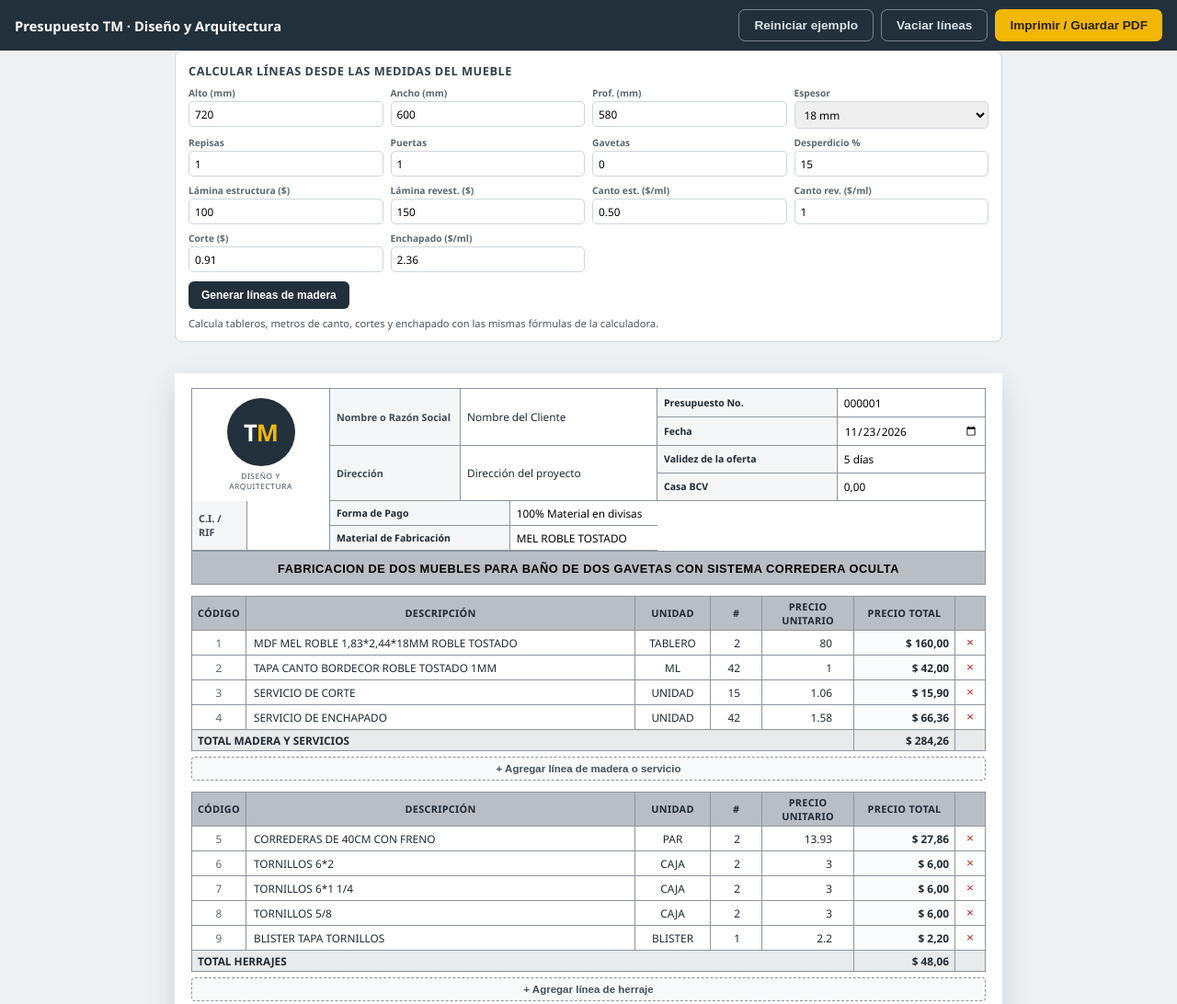
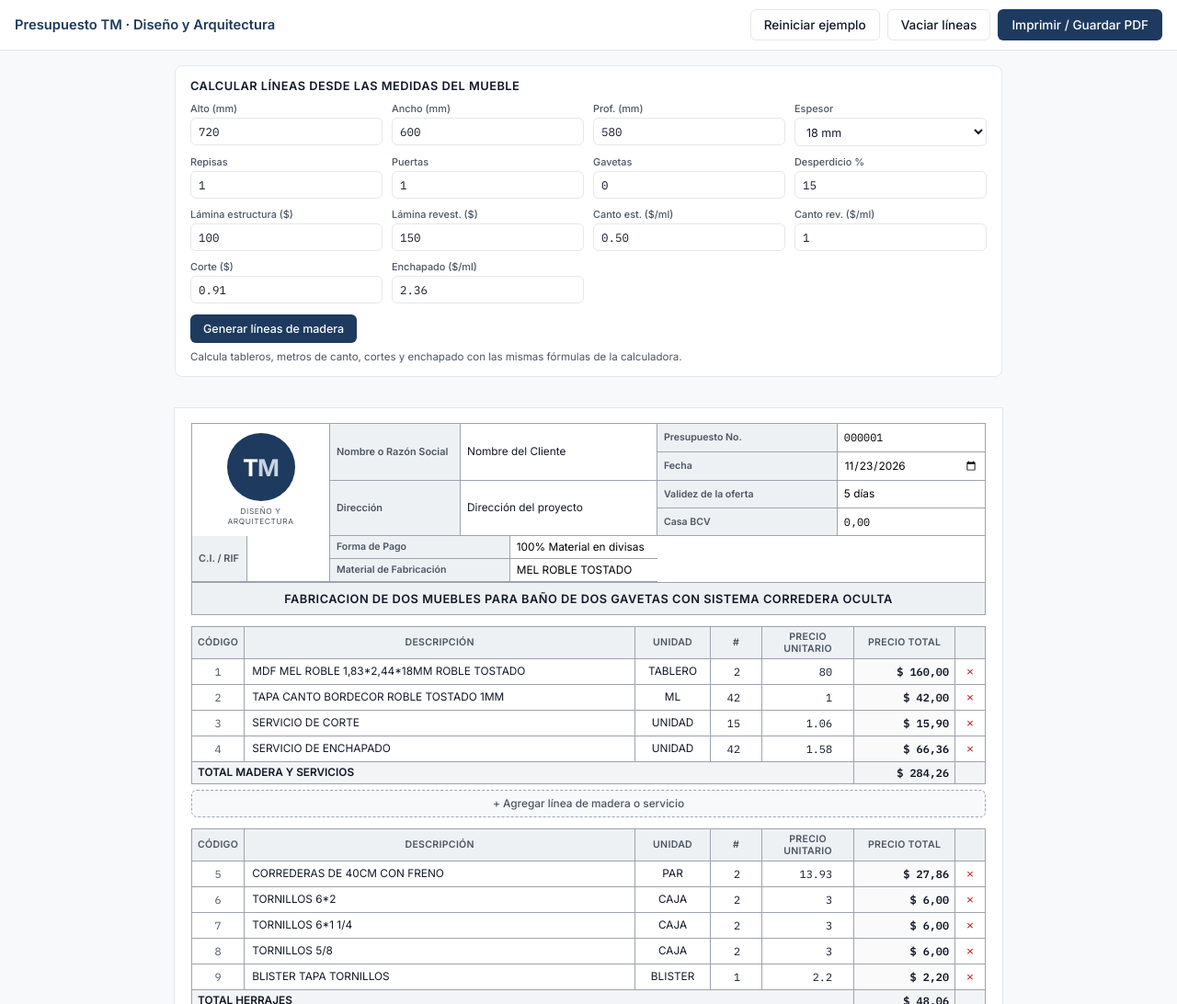
Before and after one commit to cascitealex/calculadora-muebles, a plain HTML site: page presupuesto.html in a window 1280 px wide. Shown: the top 1092 px of the page at 92% size. Drawn offline with Linux system fonts and the light colour scheme.

Commit message:
Actualiza presupuesto.html

```diff
--- a/presupuesto.html
+++ b/presupuesto.html
@@ -4,104 +4,123 @@
 <meta charset="UTF-8">
 <meta name="viewport" content="width=device-width, initial-scale=1.0">
 <title>Presupuesto | TM Diseño y Arquitectura</title>
+<link rel="preconnect" href="https://fonts.googleapis.com">
+<link rel="preconnect" href="https://fonts.gstatic.com" crossorigin>
+<link href="https://fonts.googleapis.com/css2?family=IBM+Plex+Mono:wght@400;500;600&family=Inter:wght@400;500;600;700&display=swap" rel="stylesheet">
+<link rel="stylesheet" href="estilos-sistema.css">
 <style>
   :root{
-    --linea:#8d949c; --gris:#b9bec4; --gris-claro:#e8eaec;
-    --amarillo:#f2b705; --texto:#1f2933; --verde:#0b7a4b;
+    /* Alias del sistema (tokens en estilos-sistema.css). --amarillo se conserva como nombre
+       de variable, ahora es un tinte suave del acento para filas destacadas. */
+    --linea:#9CA3AF; --gris:#EEF1F4; --gris-claro:#F3F4F6;
+    --amarillo:#E3EAF2; --texto:var(--text-primary); --verde:var(--success);
   }
   *{ box-sizing:border-box; }
-  body{ margin:0; background:#eef1f3; color:var(--texto);
-    font-family:"Segoe UI", Arial, sans-serif; font-size:14px; }
-  .barra{ position:sticky; top:0; z-index:20; background:#22303c; color:#fff;
+  body{ margin:0; background:var(--bg); color:var(--texto);
+    font-family:var(--font-sans); font-size:14px; }
+  .barra{ position:sticky; top:0; z-index:20; background:var(--surface); color:var(--text-primary);
+    border-bottom:1px solid var(--border);
     padding:10px 16px; display:flex; gap:10px; align-items:center; justify-content:space-between; flex-wrap:wrap; }
-  .barra strong{ font-size:.92rem; font-weight:600; }
+  .barra strong{ font-size:.92rem; font-weight:600; color:var(--accent); }
   .barra .acciones{ display:flex; gap:8px; flex-wrap:wrap; }
-  .btn{ border:0; border-radius:7px; padding:9px 16px; font-size:.85rem; font-weight:700; cursor:pointer; }
-  .btn-1{ background:var(--amarillo); color:#2b2100; }
-  .btn-2{ background:transparent; color:#dbe4ea; border:1px solid rgba(255,255,255,.4); }
-  .btn:hover{ filter:brightness(1.08); }
+  .btn{ border:1px solid transparent; border-radius:6px; padding:8px 14px; font-family:inherit; font-size:.85rem; font-weight:500; cursor:pointer;
+    transition:background .15s, border-color .15s; }
+  .btn-1{ background:var(--accent); color:#fff; }
+  .btn-1:hover{ background:#172e4c; }
+  .btn-2{ background:var(--surface); color:var(--text-primary); border-color:var(--border); }
+  .btn-2:hover{ border-color:var(--text-secondary); background:var(--bg); }
+  .btn:focus-visible, .btn-agregar:focus-visible, .btn-aplicar:focus-visible{ outline:2px solid var(--accent); outline-offset:2px; }
 
   .envoltura{ padding:18px; display:flex; justify-content:center; }
   .hoja{ background:#fff; width:100%; max-width:900px; padding:16px 18px 26px;
-    box-shadow:0 10px 30px rgba(0,0,0,.12); }
+    box-shadow:0 0 0 1px var(--border), 0 1px 3px rgba(17,24,39,.08); }
 
   /* ---------- encabezado ---------- */
   .cab{ display:grid; grid-template-columns:150px 1fr 1fr; gap:0; border:1px solid var(--linea); }
   .logo{ grid-row:span 2; border-right:1px solid var(--linea); padding:10px;
     display:flex; flex-direction:column; align-items:center; justify-content:center; text-align:center; }
-  .logo .tm{ width:74px; height:74px; border-radius:50%; background:#22303c; color:#fff;
-    display:flex; align-items:center; justify-content:center; font-size:1.6rem; font-weight:800; letter-spacing:-1px; }
-  .logo .tm span{ color:var(--amarillo); }
-  .logo small{ display:block; margin-top:6px; font-size:.52rem; letter-spacing:.6px; color:#4a5560; line-height:1.3; }
+  .logo .tm{ width:74px; height:74px; border-radius:50%; background:var(--accent); color:#fff;
+    display:flex; align-items:center; justify-content:center; font-size:1.6rem; font-weight:700; letter-spacing:-1px; }
+  .logo .tm span{ color:#C7D4E3; }
+  .logo small{ display:block; margin-top:6px; font-size:.52rem; letter-spacing:.6px; color:var(--text-secondary); line-height:1.3; }
   .campo-cab{ display:flex; border-bottom:1px solid var(--linea); border-right:1px solid var(--linea); }
   .campo-cab:last-child{ border-right:0; }
-  .campo-cab label{ flex:0 0 40%; padding:5px 7px; font-size:.68rem; font-weight:700;
-    background:#f4f6f7; border-right:1px solid var(--linea); color:#3d4b56; display:flex; align-items:center; }
+  .campo-cab label{ flex:0 0 40%; padding:5px 7px; font-size:.68rem; font-weight:600;
+    background:var(--gris); border-right:1px solid var(--linea); color:var(--text-secondary); display:flex; align-items:center; }
   .campo-cab .val{ flex:1; }
   .campo-cab input{ width:100%; height:100%; border:0; padding:5px 7px; font-size:.74rem;
     font-family:inherit; color:var(--texto); background:transparent; outline:none; }
-  .campo-cab input:focus{ background:#fffbea; }
+  .campo-cab input:focus{ background:#F1F5F9; box-shadow:inset 0 0 0 1px var(--accent); }
   .cab-derecha{ border-bottom:1px solid var(--linea); display:flex; flex-direction:column; }
   .cab-derecha .fila{ display:flex; border-bottom:1px solid var(--linea); flex:1; }
   .cab-derecha .fila:last-child{ border-bottom:0; }
-  .cab-derecha label{ flex:0 0 55%; padding:5px 7px; font-size:.66rem; font-weight:700;
-    background:#f4f6f7; border-right:1px solid var(--linea); display:flex; align-items:center; }
+  .cab-derecha label{ flex:0 0 55%; padding:5px 7px; font-size:.66rem; font-weight:600; color:var(--text-secondary);
+    background:var(--gris); border-right:1px solid var(--linea); display:flex; align-items:center; }
   .cab-derecha input{ border:0; width:100%; padding:5px 7px; font-size:.74rem; font-family:inherit; outline:none; }
+  .cab-derecha input:focus{ background:#F1F5F9; box-shadow:inset 0 0 0 1px var(--accent); }
+  #hNumero, #hBcv{ font-family:var(--font-mono); font-variant-numeric:tabular-nums; }
 
   .titulo-trabajo{ border:1px solid var(--linea); border-top:0; background:var(--gris);
     text-align:center; padding:8px; }
-  .titulo-trabajo input{ width:100%; border:0; background:transparent; text-align:center;
-    font-size:.8rem; font-weight:700; letter-spacing:.5px; text-transform:uppercase; outline:none; }
+  .titulo-trabajo input{ width:100%; border:0; background:transparent; text-align:center; font-family:inherit;
+    font-size:.8rem; font-weight:600; letter-spacing:.5px; text-transform:uppercase; outline:none; color:var(--text-primary); }
 
   /* ---------- tablas ---------- */
   table.pres{ width:100%; border-collapse:collapse; margin-top:12px; }
-  table.pres th, table.pres td{ border:1px solid var(--linea); padding:3px 6px; font-size:.74rem; }
-  table.pres th{ background:var(--gris); font-size:.68rem; text-transform:uppercase; letter-spacing:.3px; }
-  table.pres td.sec{ background:var(--gris); font-weight:700; font-size:.7rem; text-transform:uppercase; }
-  table.pres td.cod{ width:52px; text-align:center; color:#5b6770; }
+  table.pres th, table.pres td{ border:1px solid var(--linea); padding:4px 6px; font-size:.74rem; }
+  table.pres th{ background:var(--gris); color:var(--text-secondary); font-size:.66rem; font-weight:600; text-transform:uppercase; letter-spacing:.3px; }
+  table.pres td.sec{ background:var(--gris); font-weight:600; font-size:.7rem; text-transform:uppercase; }
+  table.pres td.cod{ width:52px; text-align:center; color:var(--text-secondary); font-family:var(--font-mono); font-variant-numeric:tabular-nums; }
   table.pres td.uni{ width:82px; text-align:center; }
   table.pres td.cant{ width:56px; }
   table.pres td.pu{ width:100px; }
-  table.pres td.pt{ width:110px; text-align:right; font-weight:600; background:#fafbfc; }
+  table.pres td.pt{ width:110px; text-align:right; font-weight:600; background:#FAFAFB; }
+  table.pres td.cant, table.pres td.pu, table.pres td.pt, table.pres input.num{
+    font-family:var(--font-mono); font-variant-numeric:tabular-nums; }
   table.pres input{ width:100%; border:0; background:transparent; font-family:inherit;
     font-size:.74rem; padding:2px; outline:none; color:var(--texto); }
-  table.pres input:focus{ background:#fffbea; }
+  table.pres input:focus{ background:#F1F5F9; box-shadow:inset 0 0 0 1px var(--accent); }
   table.pres input.num{ text-align:right; }
   table.pres td.uni input{ text-align:center; }
-  .fila-total td{ background:var(--gris-claro); font-weight:700; text-transform:uppercase; font-size:.72rem; }
-  .fila-total td.monto{ text-align:right; }
-  .btn-quitar{ border:0; background:transparent; color:#b3261e; cursor:pointer; font-size:.85rem; }
-  .btn-agregar{ margin-top:6px; border:1px dashed var(--linea); background:#f7f9fa; width:100%;
-    padding:6px; font-size:.72rem; cursor:pointer; color:#44525c; font-weight:600; border-radius:4px; }
+  .fila-total td{ background:var(--gris-claro); font-weight:600; text-transform:uppercase; font-size:.72rem; }
+  .fila-total td.monto{ text-align:right; font-family:var(--font-mono); font-variant-numeric:tabular-nums; }
+  .btn-quitar{ border:0; background:transparent; color:var(--danger); cursor:pointer; font-size:.85rem; }
+  .btn-agregar{ margin-top:6px; border:1px dashed var(--linea); background:var(--bg); width:100%; font-family:inherit;
+    padding:7px; font-size:.74rem; cursor:pointer; color:var(--text-secondary); font-weight:500; border-radius:6px; }
+  .btn-agregar:hover{ border-color:var(--accent); color:var(--accent); }
 
   /* ---------- totales finales ---------- */
   .cierre{ margin-top:12px; display:flex; justify-content:flex-end; }
   .cierre table{ border-collapse:collapse; min-width:430px; }
   .cierre td{ border:1px solid var(--linea); padding:6px 10px; font-size:.76rem; }
-  .cierre td.et{ background:var(--gris); font-weight:700; text-transform:uppercase; font-size:.68rem; letter-spacing:.3px; }
-  .cierre td.monto{ text-align:right; font-weight:700; min-width:120px; }
-  .cierre tr.mo td, .cierre tr.adm td{ background:var(--amarillo); }
-  .cierre tr.total td{ background:var(--amarillo); font-size:.9rem; font-weight:800; }
-  .cierre input{ width:56px; border:0; background:#fff8e0; text-align:right; font-family:inherit;
-    font-size:.76rem; font-weight:700; outline:none; padding:1px 3px; }
+  .cierre td.et{ background:var(--gris); font-weight:600; text-transform:uppercase; font-size:.68rem; letter-spacing:.3px; color:var(--text-secondary); }
+  .cierre td.monto{ text-align:right; font-weight:600; min-width:120px; font-family:var(--font-mono); font-variant-numeric:tabular-nums; }
+  .cierre tr.mo td, .cierre tr.adm td{ background:var(--gris-claro); }
+  .cierre tr.total td{ background:var(--amarillo); font-size:.9rem; font-weight:700; }
+  .cierre tr.total td.et{ color:var(--accent) !important; }
+  .cierre input{ width:56px; border:1px solid var(--border); border-radius:3px; background:#fff; text-align:right; font-family:var(--font-mono); font-variant-numeric:tabular-nums;
+    font-size:.76rem; font-weight:600; outline:none; padding:1px 3px; }
+  .cierre input:focus{ border-color:var(--accent); }
 
-  .pie{ margin-top:14px; display:grid; grid-template-columns:1fr 1fr; gap:26px; font-size:.68rem; color:#4a5560; }
+  .pie{ margin-top:14px; display:grid; grid-template-columns:1fr 1fr; gap:26px; font-size:.68rem; color:var(--text-secondary); }
   .firma{ border-top:1px solid #666; margin-top:34px; padding-top:5px; text-align:center; }
 
   /* ---------- panel de cálculo ---------- */
-  .calc{ max-width:900px; margin:0 auto 16px; background:#fff; border:1px solid #cfd6db;
-    border-radius:8px; padding:12px 14px; }
-  .calc h3{ margin:0 0 8px; font-size:.8rem; text-transform:uppercase; letter-spacing:.5px; color:#33414c; }
-  .calc .grid{ display:grid; grid-template-columns:repeat(4, 1fr); gap:8px; }
-  .calc label{ display:block; font-size:.64rem; font-weight:700; color:#5b6770; margin-bottom:2px; }
-  .calc input, .calc select{ width:100%; padding:5px 6px; border:1px solid #cfd6db; border-radius:5px;
-    font-size:.74rem; font-family:inherit; }
-  .calc .fila{ margin-top:10px; display:flex; gap:8px; flex-wrap:wrap; }
-  .calc .btn-aplicar{ background:#22303c; color:#fff; border:0; border-radius:6px;
-    padding:8px 14px; font-size:.75rem; font-weight:700; cursor:pointer; }
-  .calc .aviso{ margin-top:8px; font-size:.7rem; color:#4a5560; }
+  .calc{ max-width:900px; margin:16px auto 16px; background:var(--surface); border:1px solid var(--border);
+    border-radius:8px; padding:14px 16px; }
+  .calc h3{ margin:0 0 10px; font-size:.8rem; font-weight:600; text-transform:uppercase; letter-spacing:.5px; color:var(--text-primary); }
+  .calc .grid{ display:grid; grid-template-columns:repeat(4, 1fr); gap:10px; }
+  .calc label{ display:block; font-size:.68rem; font-weight:500; color:var(--text-secondary); margin-bottom:3px; }
+  .calc input, .calc select{ width:100%; padding:6px 8px; border:1px solid var(--border); border-radius:6px;
+    font-size:.78rem; font-family:inherit; background:#fff; color:var(--text-primary); }
+  .calc input[type="number"]{ font-family:var(--font-mono); font-variant-numeric:tabular-nums; }
+  .calc input:focus, .calc select:focus{ outline:none; border-color:var(--accent); box-shadow:0 0 0 3px rgba(30,58,95,.15); }
+  .calc .fila{ margin-top:12px; display:flex; gap:8px; flex-wrap:wrap; }
+  .calc .btn-aplicar{ background:var(--accent); color:#fff; border:0; border-radius:6px; font-family:inherit;
+    padding:8px 14px; font-size:.78rem; font-weight:500; cursor:pointer; }
+  .calc .btn-aplicar:hover{ background:#172e4c; }
+  .calc .aviso{ margin-top:8px; font-size:.72rem; color:var(--text-secondary); }
   @media (max-width:720px){ .calc .grid{ grid-template-columns:repeat(2, 1fr); } }
-
   @media print{
     @page{ size:A4; margin:8mm; }
     body{ background:#fff; }
```
